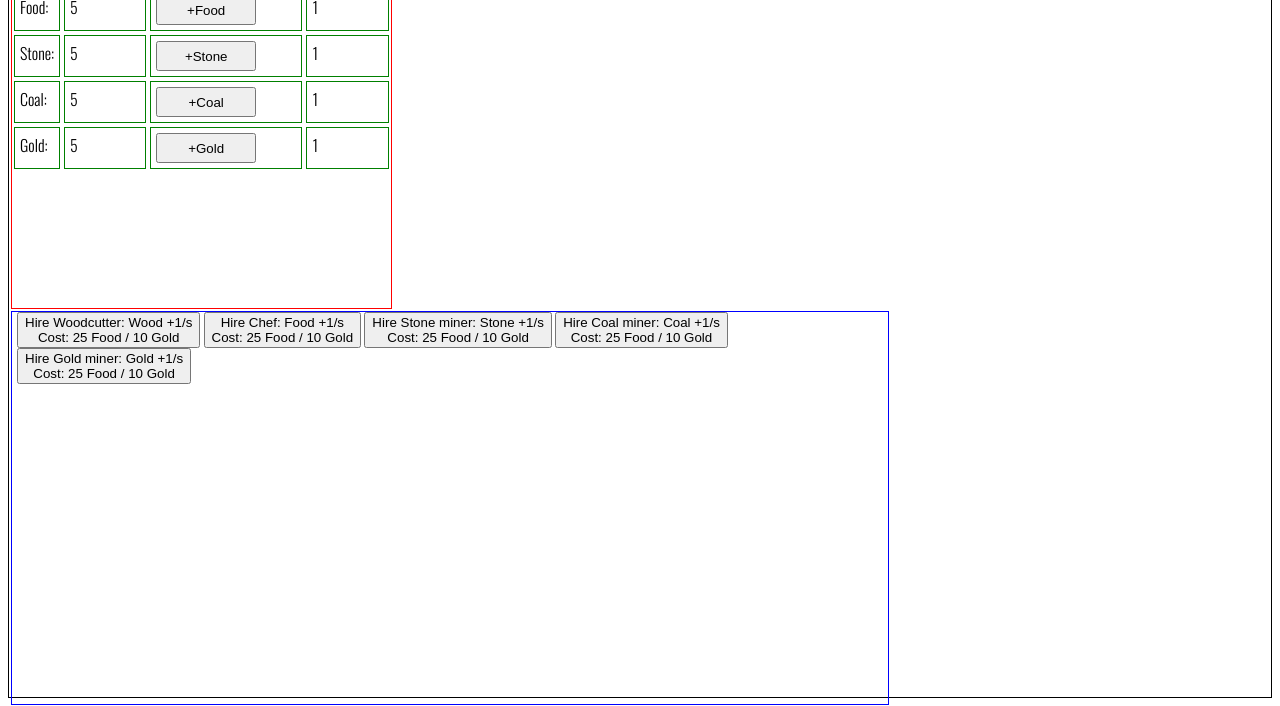
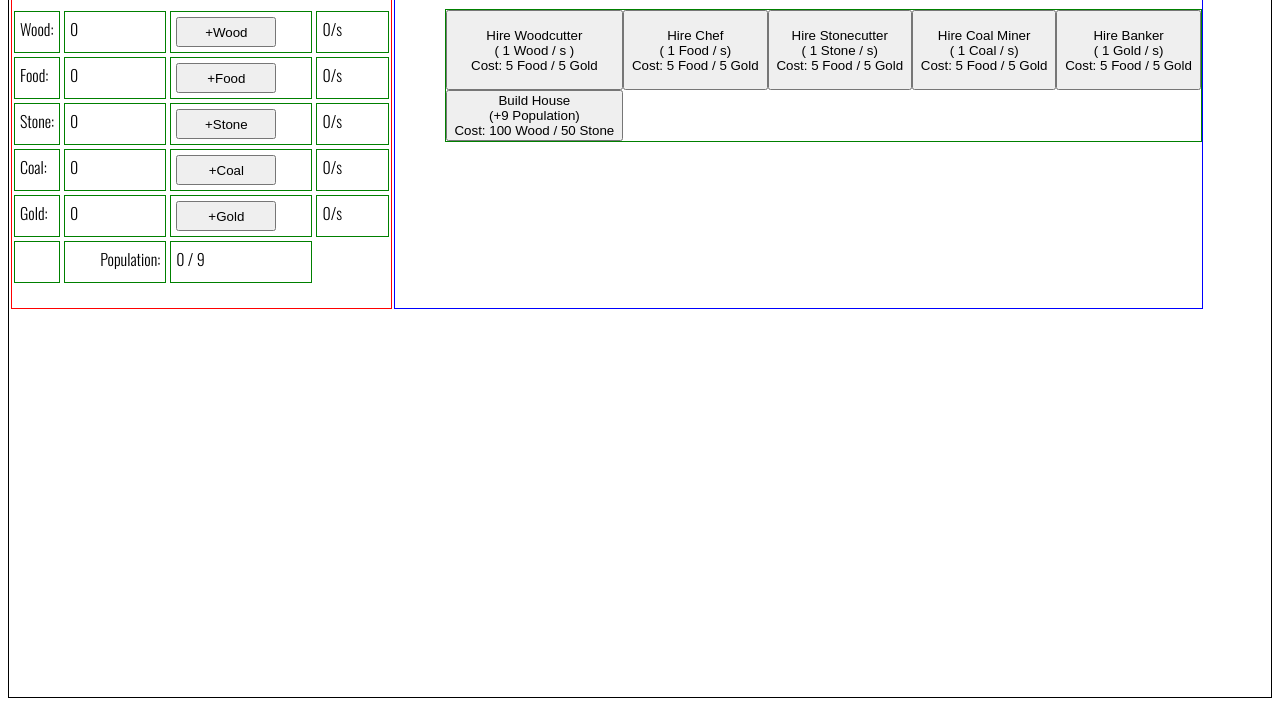
Before and after one commit to dbrackenbury/improvedIdleGame, a plain HTML site: page index.html in a window 1280 px wide. Shown: the part 96-802 px from the top of the page. Drawn offline with nearby package versions, Linux system fonts and the light colour scheme.

Commit message:
Basic working game

```diff
--- a/index.html
+++ b/index.html
@@ -13,43 +13,69 @@
 <body>
     <div id="canvas">
         <div id="leftSide">
+            <h1>Materials</h1>
             <div class="grid-container">
                 <div class="grid-item"><p class="label">Wood: </p></div>
                 <div class="grid-item"><p class="label" id="wood-display">0</p></div>
-                <div class="grid-item"><button class="plusButton" id="woodButton" onclick="clickInc(this.id)">+Wood</button></div>
-                <div class="grid-item"><p id="wood-passive-label">0</p></div>
+                <div class="grid-item"><button class="plusButton" id="woodButton" onclick="clickInc(this.id)">+Wood
+                </button></div>
+                <div class="grid-item"><p id="wood-passive-label">0</p><p class="label">/s</p></div>
                 <div class="grid-item"><p class="label">Food: </p></div>
                 <div class="grid-item"><p class="label" id="food-display">0</p></div>
-                <div class="grid-item"><button class="plusButton" id="foodButton" onclick="clickInc(this.id)">+Food</button></div>
-                <div class="grid-item"><p id="food-passive-label">0</p></div>
+                <div class="grid-item"><button class="plusButton" id="foodButton" onclick="clickInc(this.id)">+Food
+                </button></div>
+                <div class="grid-item"><p id="food-passive-label">0</p><p class="label">/s</p></div>
                 <div class="grid-item"><p class="label">Stone: </p></div>
                 <div class="grid-item"><p class="label" id="stone-display">0</p></div>
-                <div class="grid-item"><button class="plusButton" id="stoneButton" onclick="clickInc(this.id)">+Stone</button></div>
-                <div class="grid-item"><p id="stone-passive-label">0</p></div>
+                <div class="grid-item"><button class="plusButton" id="stoneButton" onclick="clickInc(this.id)">+Stone
+                </button></div>
+                <div class="grid-item"><p id="stone-passive-label">0</p><p class="label">/s</p></div>
                 <div class="grid-item"><p class="label">Coal: </p></div>
                 <div class="grid-item"><p class="label" id="coal-display">0</p></div>
-                <div class="grid-item"><button class="plusButton" id="coalButton" onclick="clickInc(this.id)">+Coal</button></div>
-                <div class="grid-item"><p id="coal-passive-label">0</p></div>
+                <div class="grid-item"><button class="plusButton" id="coalButton" onclick="clickInc(this.id)">+Coal
+                </button></div>
+                <div class="grid-item"><p id="coal-passive-label">0</p><p class="label">/s</p></div>
                 <div class="grid-item"><p class="label">Gold: </p></div>
                 <div class="grid-item"><p class="label" id="gold-display">0</p></div>
-                <div class="grid-item"><button class="plusButton" id="goldButton" onclick="clickInc(this.id)">+Gold</button></div>
-                <div class="grid-item"><p class="label" id="gold-passive-label">0</p></div>
+                <div class="grid-item"><button class="plusButton" id="goldButton" onclick="clickInc(this.id)">+Gold
+                </button></div>
+                <div class="grid-item"><p class="label" id="gold-passive-label">0</p><p class="label">/s</p></div>
+                <div class="grid-item"><p class="label"></p></div>
+                <div class="grid-item-right"><p class="label">Population: </p></div>
+                <div class="grid-item"><p class="label" id="population-label">0</p><p class="label"> / </p>
+                    <p class="label" id="population-cap-label">9</p></div>
             </div>
         </div>
         <div id="rightSide">
-            <button onclick="upgradeCostCheck(0, 25, 0, 0, 10, 1, 0, 0, 0, 0)">Hire Woodcutter: Wood +1/s <br>Cost: 25 Food / 10 Gold</button>
-            <button onclick="upgradeCostCheck(0, 25, 0, 0, 10, 0, 1, 0, 0, 0)">Hire Chef: Food +1/s <br>Cost: 25 Food / 10 Gold</button>
-            <button onclick="upgradeCostCheck(0, 25, 0, 0, 10, 0, 0, 1, 0, 0)">Hire Stone miner: Stone +1/s <br>Cost: 25 Food / 10 Gold</button>
-            <button onclick="upgradeCostCheck(0, 25, 0, 0, 10, 0, 0, 0, 1, 0)">Hire Coal miner: Coal +1/s <br>Cost: 25 Food / 10 Gold</button>
-            <button onclick="upgradeCostCheck(0, 25, 0, 0, 10, 0, 0, 0, 0, 1)">Hire Gold miner: Gold +1/s <br>Cost: 25 Food / 10 Gold</button>
+            <h1>Upgrades</h1>
+            <div class="grid-container2">
+                <button id="wood-idle" onclick="materialCostCheck(this.id)">Hire Woodcutter<br>( 1 Wood / s )<br>
+                    Cost: 5 Food / 5 Gold</button>
+                <button id="food-idle" onclick="materialCostCheck(this.id)">Hire Chef<br>( 1 Food / s)<br>
+                    Cost: 5 Food / 5 Gold</button>
+                <button id="stone-idle" onclick="materialCostCheck(this.id)">Hire Stonecutter<br>( 1 Stone / s)<br>
+                    Cost: 5 Food / 5 Gold</button>
+                <button id="coal-idle" onclick="materialCostCheck(this.id)">Hire Coal Miner<br>( 1 Coal / s)<br>
+                    Cost: 5 Food / 5 Gold</button>
+                <button id="gold-idle" onclick="materialCostCheck(this.id)">Hire Banker<br>( 1 Gold / s)<br>
+                    Cost: 5 Food / 5 Gold</button>
+                <button id="population-house" onclick="materialCostCheck(this.id)">Build House<br>(+9 Population)<br>
+                    Cost: 100 Wood / 50 Stone</button>
+            </div>
         </div>
     </div>
 
     <!-- JS -->
-    <script src="js/globalTick.js"></script>
-    <script src="js/buttonOnclick.js"></script>
-    <script src="js/liveDisplay.js"></script>
-    <script src="js/upgradeCost.js"></script>
-    <script src="js/idleInc.js"></script>
+    <script src="js/global-variables.js"></script>
+    <script src="js/display.js"></script>
+
+    <script src="js/Active/button-onclick.js"></script>
+
+    <script src="js/Passive/global-tick.js"></script>
+    <script src="js/Passive/idle-upgrade.js"></script>
+    <script src="js/Passive/material-check.js"></script>
+    <script src="js/Passive/material-spend.js"></script>
+    <script src="js/Passive/buildings.js"></script>
+
 </body>
 </html>
--- /dev/null
+++ b/js/Passive/buildings.js
@@ -0,0 +1,4 @@
+
+function populationUpgrade(upgrade) {
+    POPULATION_CAP += (upgrade * 9)
+}
--- /dev/null
+++ b/js/Passive/global-tick.js
@@ -0,0 +1,13 @@
+
+window.onload = (function() {
+
+    setInterval(function() {
+            LIVE_WOOD += IDLE_WOOD
+            LIVE_FOOD += IDLE_FOOD
+            LIVE_STONE += IDLE_STONE
+            LIVE_COAL += IDLE_COAL
+            LIVE_GOLD += IDLE_GOLD
+            LIVE_POPULATION = (IDLE_WOOD + IDLE_FOOD + IDLE_STONE + IDLE_COAL + IDLE_GOLD)
+            liveDisplay('all')
+    }, 1000)
+})
--- /dev/null
+++ b/js/Passive/material-check.js
@@ -0,0 +1,107 @@
+
+
+let Wood_Cutter = {woodCost: 0, foodCost: 5, stoneCost: 0, coalCost: 0, goldCost: 5}
+let Chef = {woodCost: 0, foodCost: 5, stoneCost: 0, coalCost: 0, goldCost: 5}
+let Stone_Miner = {woodCost: 0, foodCost: 5, stoneCost: 0, coalCost: 0, goldCost: 5}
+let Coal_Miner = {woodCost: 0, foodCost: 5, stoneCost: 0, coalCost: 0, goldCost: 5}
+let Gold_Miner = {woodCost: 0, foodCost: 5, stoneCost: 0, coalCost: 0, goldCost: 5}
+let House = {woodCost: 100, stoneCost: 50}
+
+
+
+function materialCostCheck(button) {
+
+    switch(button) {
+        case "wood-idle":
+            if (Wood_Cutter.woodCost > LIVE_WOOD || Wood_Cutter.foodCost > LIVE_FOOD || Wood_Cutter.stoneCost >
+                LIVE_STONE || Wood_Cutter.coalCost > LIVE_COAL || Wood_Cutter.goldCost > LIVE_GOLD)
+            {
+                alert("You don't have enough materials :(")
+            }
+            else if (LIVE_POPULATION === POPULATION_CAP) {
+                alert("Build more houses!")
+            }
+            else {
+                materialSpend(Wood_Cutter.woodCost, Wood_Cutter.foodCost, Wood_Cutter.stoneCost,
+                    Wood_Cutter.coalCost, Wood_Cutter.goldCost)
+                idleTickUpgrade(1,0,0,0,0)
+            }
+            break;
+
+        case "food-idle":
+            if (Chef.woodCost > LIVE_WOOD || Chef.foodCost > LIVE_FOOD || Chef.stoneCost > LIVE_STONE ||
+            Chef.coalCost > LIVE_COAL || Chef.goldCost > LIVE_GOLD)
+            {
+                alert("You don't have enough materials :(")
+            }
+            else if (LIVE_POPULATION === POPULATION_CAP) {
+                alert("Build more houses!")
+            }
+            else {
+                materialSpend(Chef.woodCost, Chef.foodCost, Chef.stoneCost,
+                    Chef.coalCost, Chef.goldCost)
+                idleTickUpgrade(0,1,0,0,0)
+            }
+            break;
+
+        case "stone-idle":
+            if (Stone_Miner.woodCost > LIVE_WOOD || Stone_Miner.foodCost > LIVE_FOOD ||
+                Stone_Miner.stoneCost > LIVE_STONE || Stone_Miner.coalCost > LIVE_COAL ||
+                Stone_Miner.goldCost > LIVE_GOLD)
+            {
+                alert("You don't have enough materials :(")
+            }
+            else if (LIVE_POPULATION === POPULATION_CAP) {
+                alert("Build more houses!")
+            }
+            else {
+                materialSpend(Stone_Miner.woodCost, Stone_Miner.foodCost, Stone_Miner.stoneCost,
+                    Stone_Miner.coalCost, Stone_Miner.goldCost)
+                idleTickUpgrade(0,0,1,0,0)
+            }
+            break;
+
+        case "coal-idle":
+            if (Coal_Miner.woodCost > LIVE_WOOD || Coal_Miner.foodCost > LIVE_FOOD || Coal_Miner.stoneCost > LIVE_STONE ||
+                Coal_Miner.coalCost > LIVE_COAL || Coal_Miner.goldCost > LIVE_GOLD)
+            {
+                alert("You don't have enough materials :(")
+            }
+            else if (LIVE_POPULATION === POPULATION_CAP) {
+                alert("Build more houses!")
+            }
+            else {
+                materialSpend(Coal_Miner.woodCost, Coal_Miner.foodCost, Coal_Miner.stoneCost,
+                    Coal_Miner.coalCost, Coal_Miner.goldCost)
+                idleTickUpgrade(0,0,0,1,0)
+            }
+            break;
+
+        case "gold-idle":
+            if (Gold_Miner.woodCost > LIVE_WOOD || Gold_Miner.foodCost > LIVE_FOOD || Gold_Miner.stoneCost > LIVE_STONE ||
+                Gold_Miner.coalCost > LIVE_COAL || Gold_Miner.goldCost > LIVE_GOLD)
+            {
+                alert("You don't have enough materials :(")
+            }
+            else if (LIVE_POPULATION === POPULATION_CAP) {
+                alert("Build more houses!")
+            }
+            else {
+                materialSpend(Gold_Miner.woodCost, Gold_Miner.foodCost, Gold_Miner.stoneCost,
+                    Gold_Miner.coalCost, Gold_Miner.goldCost)
+                idleTickUpgrade(0,0,0,0,1)
+            }
+            break;
+
+        case "population-house":
+            if (House.woodCost > LIVE_WOOD || House.stoneCost > LIVE_STONE)
+            {
+                alert("You don't have enough materials :(")
+            } else {
+                materialSpend(House.woodCost, 0, House.stoneCost, 0, 0)
+                populationUpgrade(1)
+            }
+
+
+    }
+}
--- /dev/null
+++ b/js/display.js
@@ -0,0 +1,55 @@
+woodDisplay = document.getElementById('wood-display')
+foodDisplay = document.getElementById('food-display')
+stoneDisplay = document.getElementById('stone-display')
+coalDisplay = document.getElementById('coal-display')
+goldDisplay = document.getElementById('gold-display')
+idleWoodDisplay = document.getElementById('wood-passive-label')
+idleFoodDisplay = document.getElementById('food-passive-label')
+idleStoneDisplay = document.getElementById('stone-passive-label')
+idleCoalDisplay = document.getElementById('coal-passive-label')
+idleGoldDisplay = document.getElementById('gold-passive-label')
+populationDisplay = document.getElementById('population-label')
+populationCapDisplay = document.getElementById('population-cap-label')
+
+function liveDisplay(display) {
+
+    switch(display) {
+        case "wood":
+            woodDisplay.innerHTML = LIVE_WOOD.toString();
+            break;
+
+        case "food":
+            foodDisplay.innerHTML = LIVE_FOOD.toString();
+            break;
+
+        case "stone":
+            stoneDisplay.innerHTML = LIVE_STONE.toString();
+            break;
+
+        case "coal":
+            coalDisplay.innerHTML = LIVE_COAL.toString();
+            break;
+
+        case "gold":
+            goldDisplay.innerHTML = LIVE_GOLD.toString();
+            break;
+
+        case "all":
+            woodDisplay.innerHTML = LIVE_WOOD.toString();
+            idleWoodDisplay.innerHTML = IDLE_WOOD.toString();
+            foodDisplay.innerHTML = LIVE_FOOD.toString();
+            idleFoodDisplay.innerHTML = IDLE_FOOD.toString();
+            stoneDisplay.innerHTML = LIVE_STONE.toString();
+            idleStoneDisplay.innerHTML = IDLE_STONE.toString();
+            coalDisplay.innerHTML = LIVE_COAL.toString();
+            idleCoalDisplay.innerHTML = IDLE_COAL.toString();
+            goldDisplay.innerHTML = LIVE_GOLD.toString();
+            idleGoldDisplay.innerHTML = IDLE_GOLD.toString();
+            populationDisplay.innerHTML = LIVE_POPULATION.toString();
+            populationCapDisplay.innerHTML = POPULATION_CAP.toString();
+            break;
+
+        default:
+            alert("Something went wrong :(");
+    }
+}
--- /dev/null
+++ b/js/global-variables.js
@@ -0,0 +1,17 @@
+/* CURRENT COUNTS */
+let LIVE_WOOD = 0;
+let LIVE_FOOD = 0;
+let LIVE_STONE = 0;
+let LIVE_COAL = 0;
+let LIVE_GOLD = 0;
+
+/* IDLE TICK PER SECOND*/
+let IDLE_WOOD = 0;
+let IDLE_FOOD = 0;
+let IDLE_STONE = 0;
+let IDLE_COAL = 0;
+let IDLE_GOLD = 0;
+
+/* POPULATION */
+let LIVE_POPULATION = 0;
+let POPULATION_CAP = 9;
--- a/js/globalTick.js
+++ /dev/null
@@ -1,26 +0,0 @@
-let liveWood = 0;
-let liveFood = 0;
-let liveStone = 0;
-let liveCoal = 0;
-let liveGold = 0;
-let idleWood = 1;
-let idleFood = 1;
-let idleStone = 1;
-let idleCoal = 1;
-let idleGold = 1;
-
-
-
-
-
-window.onload = (function() {
-
-    setInterval(function() {
-            liveWood += idleWood
-            liveFood += idleFood
-            liveStone += idleStone
-            liveCoal += idleCoal
-            liveGold += idleGold
-            liveDisplay('all')
-    }, 1000)
-})
--- a/js/liveDisplay.js
+++ /dev/null
@@ -1,51 +0,0 @@
-woodDisplay = document.getElementById('wood-display')
-foodDisplay = document.getElementById('food-display')
-stoneDisplay = document.getElementById('stone-display')
-coalDisplay = document.getElementById('coal-display')
-goldDisplay = document.getElementById('gold-display')
-idleWoodDisplay = document.getElementById('wood-passive-label')
-idleFoodDisplay = document.getElementById('food-passive-label')
-idleStoneDisplay = document.getElementById('stone-passive-label')
-idleCoalDisplay = document.getElementById('coal-passive-label')
-idleGoldDisplay = document.getElementById('gold-passive-label')
-
-function liveDisplay(display) {
-
-    switch(display) {
-        case "wood":
-            woodDisplay.innerHTML = liveWood.toString();
-            break;
-
-        case "food":
-            foodDisplay.innerHTML = liveFood.toString();
-            break;
-
-        case "stone":
-            stoneDisplay.innerHTML = liveStone.toString();
-            break;
-
-        case "coal":
-            coalDisplay.innerHTML = liveCoal.toString();
-            break;
-
-        case "gold":
-            goldDisplay.innerHTML = liveGold.toString();
-            break;
-
-        case "all":
-            woodDisplay.innerHTML = liveWood.toString();
-            idleWoodDisplay.innerHTML = idleWood.toString();
-            foodDisplay.innerHTML = liveFood.toString();
-            idleFoodDisplay.innerHTML = idleFood.toString();
-            stoneDisplay.innerHTML = liveStone.toString();
-            idleStoneDisplay.innerHTML = idleStone.toString();
-            coalDisplay.innerHTML = liveCoal.toString();
-            idleCoalDisplay.innerHTML = idleCoal.toString();
-            goldDisplay.innerHTML = liveGold.toString();
-            idleGoldDisplay.innerHTML = idleGold.toString();
-            break;
-
-        default:
-            alert("Something went wrong :(")
-    }
-}
--- a/js/upgradeCost.js
+++ /dev/null
@@ -1,15 +0,0 @@
-
-function upgradeCostCheck(woodCost, foodCost, stoneCost, coalCost, goldCost, woodInc, foodInc, stoneInc, coalInc, goldInc) {
-
-    if (woodCost > liveWood || stoneCost > liveStone || coalCost > liveCoal || goldCost > liveGold) {
-        alert("You do not have enough materials!")
-    }
-    else {
-        liveWood -= woodCost;
-        liveFood -= foodCost;
-        liveStone -= stoneCost;
-        liveCoal -= coalCost;
-        liveGold -= goldCost;
-        idleInc(woodInc, foodInc, stoneInc, coalInc, goldInc)
-    }
-}
--- a/style.css
+++ b/style.css
@@ -21,12 +21,12 @@
 }
 
 #rightSide {
-    width: 69%;
+    width: 60%;
     height: 50%;
     overflow: hidden;
     border: blue 1px solid;
     margin: 2px;
-    padding-left: 5px;
+    padding-left: 50px;
 }
 
 .label, #wood-display, #wood-passive-label, #food-passive-label, #stone-passive-label, #coal-passive-label, #gold-passive-label {
@@ -39,7 +39,15 @@
     grid-template-columns: 50px auto auto auto;
 }
 
-.grid-item {
+.grid-container2 {
+    border: green 1px solid;
+    display: grid;
+    margin-top: 25px;
+    grid-template-columns: auto auto auto auto auto;
+    grid-template-rows: 80px auto auto auto auto;
+}
+
+.grid-item, .grid-item-right {
     border: green 1px solid;
     height: 30px;
     min-width: 30px;
@@ -47,6 +55,10 @@
     padding: 5px;
 }
 
+.grid-item-right {
+    text-align: right;
+}
+
 .plusButton {
     height: 30px;
     width: 100px;
```
Also changed, not shown: js/Active/button-onclick.js (renamed from js/buttonOnclick.js, +10 -6 lines), js/Passive/idle-upgrade.js (added, +9 -0 lines), js/Passive/material-spend.js (added, +8 -0 lines), js/idleInc.js (deleted, +0 -8 lines).
